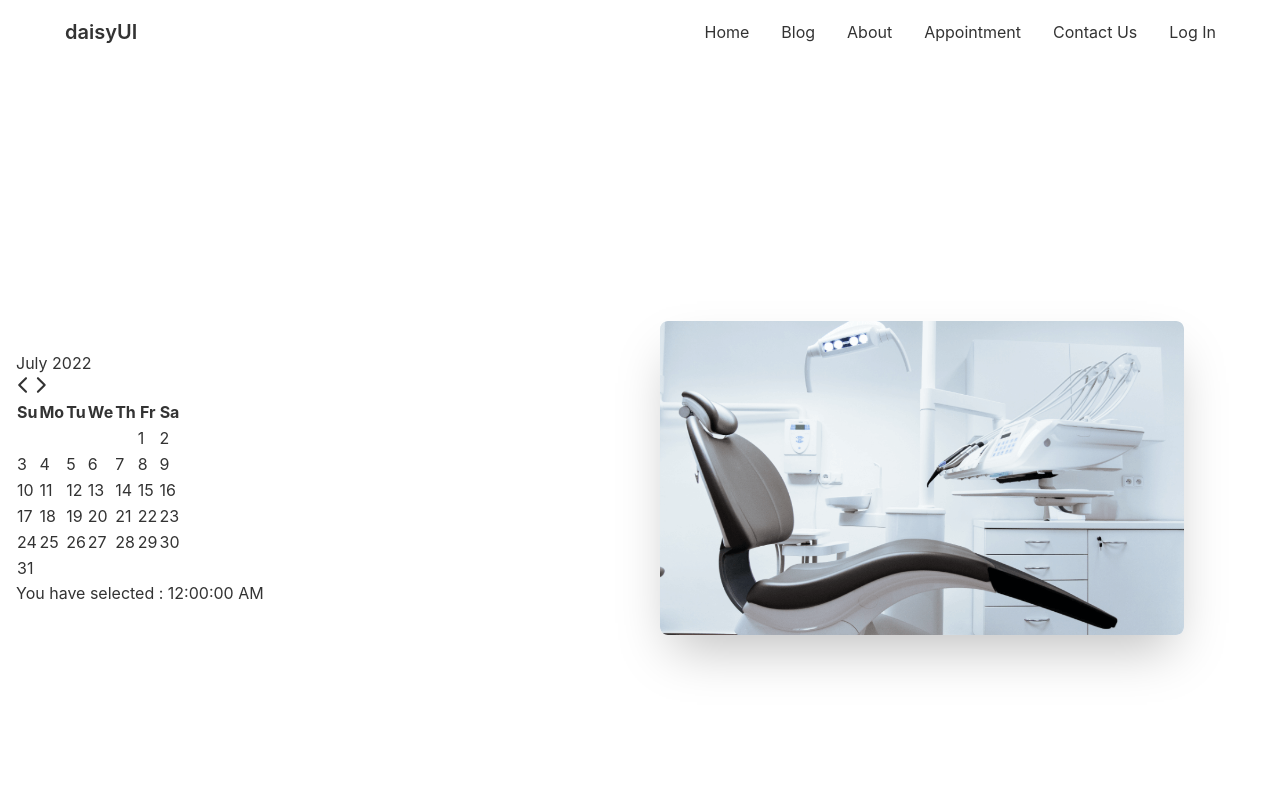
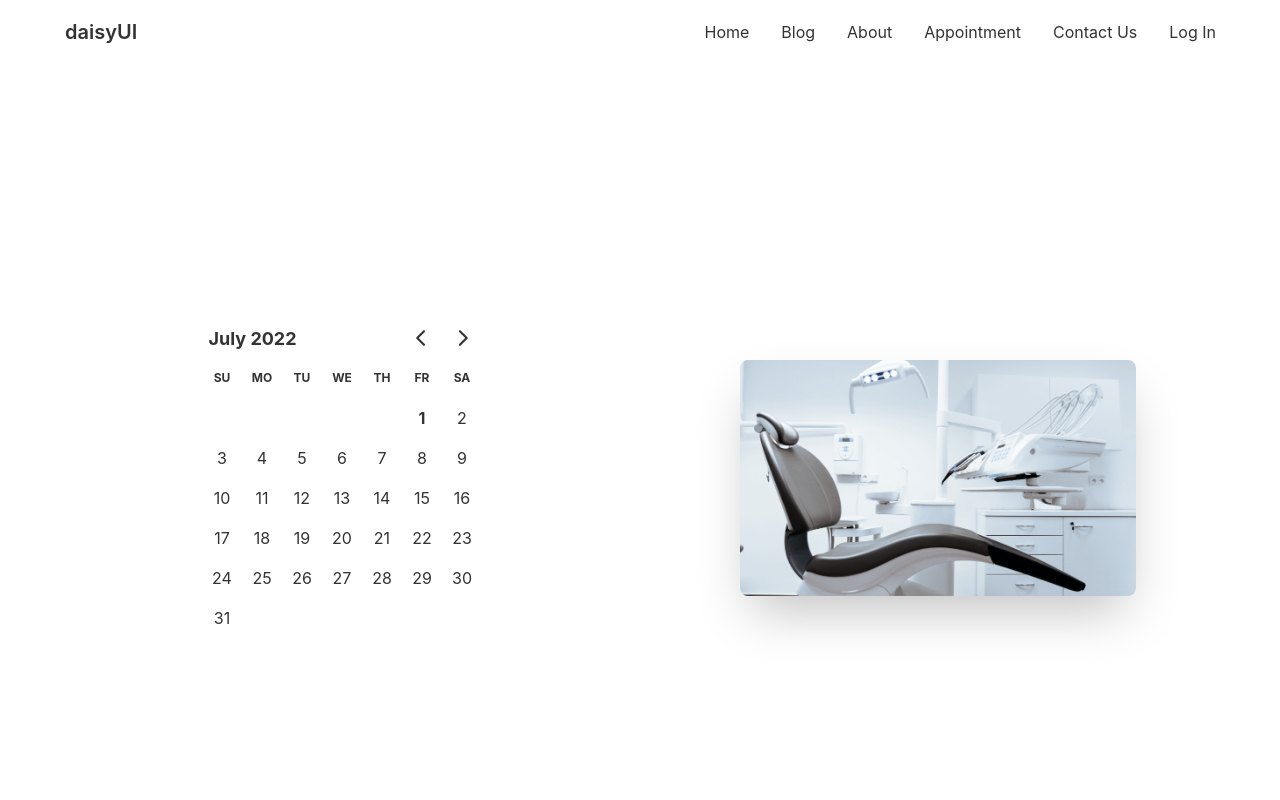
Before and after one commit to jhrhq/doctors-portal, a React (Create React App) app: page /appointment in a window 1280 px wide. Shown: the top 800 px of the page. Built offline with nearby package versions, Linux system fonts and the light colour scheme; what tailwindcss-gradient would draw is missing.

Commit message:
date fixed

```diff
--- a/src/Pages/AppointMent/AppointMent.js
+++ b/src/Pages/AppointMent/AppointMent.js
@@ -1,9 +1,11 @@
+import { useState } from "react";
 import AppointmentPageBanner from "./AppointmentPageBanner";
 
 const AppointMent = () => {
+  const [date, setDate] = useState(new Date());
   return (
     <div>
-      <AppointmentPageBanner />
+      <AppointmentPageBanner date={date} setDate={setDate} />
     </div>
   );
 };
--- a/src/Pages/AppointMent/AppointmentPageBanner.js
+++ b/src/Pages/AppointMent/AppointmentPageBanner.js
@@ -1,16 +1,25 @@
 import { format } from "date-fns";
-import { useState } from "react";
+
 import { DayPicker } from "react-day-picker";
+import "react-day-picker/dist/style.css";
 import chair from "../../assets/images/chair.png";
-import CommonBanner from "../Common/CommonBanner";
-const AppointmentPageBanner = () => {
-  const [date, setDate] = useState(new Date(2022, 5, 10));
-
+const AppointmentPageBanner = ({ date, setDate }) => {
   return (
-    <CommonBanner image={chair} flexProperty={"md:flex-row-reverse"}>
-      <DayPicker mode="single" selected={date} onSelect={setDate} />
-      <p>You have selected : {format(date, "pp")}</p>
-    </CommonBanner>
+    <div className="lg:px-12">
+      <div className="hero min-h-screen bg-base-100">
+        <div
+          className={`hero-content flex-col md:gap-10 mt-7 lg:gap-18 md:flex-row-reverse`}
+        >
+          <div className="flex-1 md:flex md:items-center md:justify-center md:p-10 lg:p-20 ">
+            <img src={chair} className="w-full rounded-lg shadow-2xl " alt="" />
+          </div>
+          <div className="flex-1 md:flex md:items-center md:justify-center md:p-10 lg:p-20">
+            <DayPicker mode="single" date={date} onSelect={setDate} />
+          </div>
+        </div>
+      </div>
+      <p>You have selected : {format(date, "PP")}</p>
+    </div>
   );
 };
 
```
